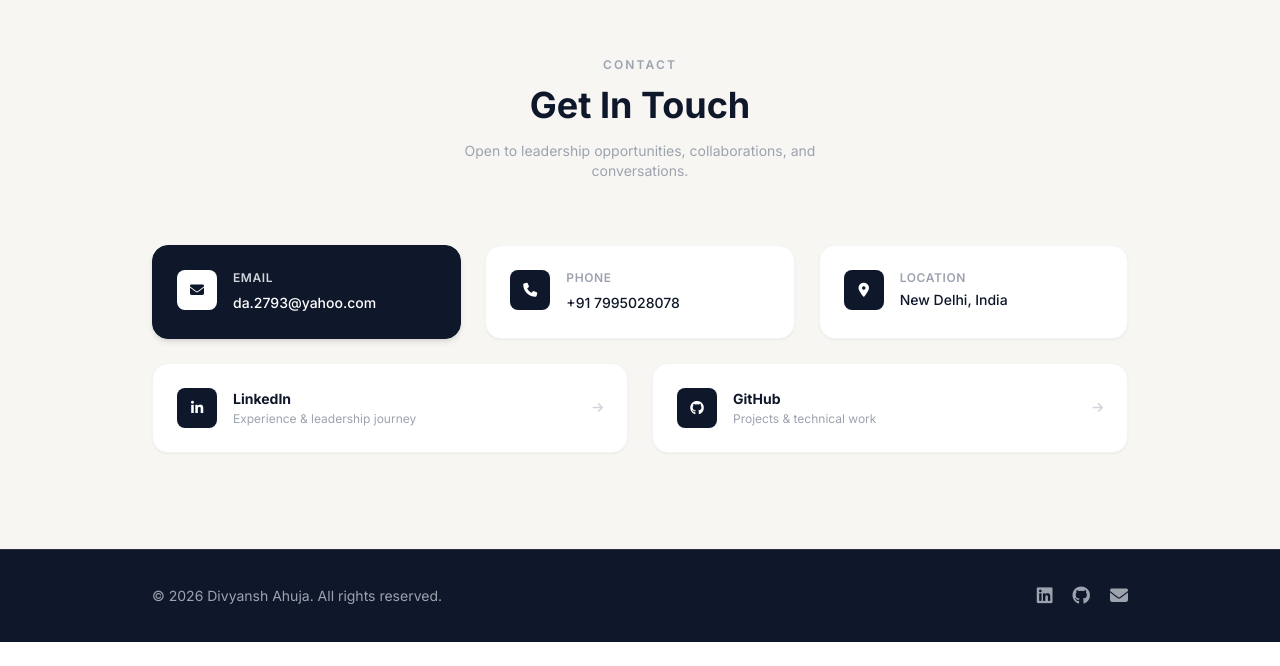
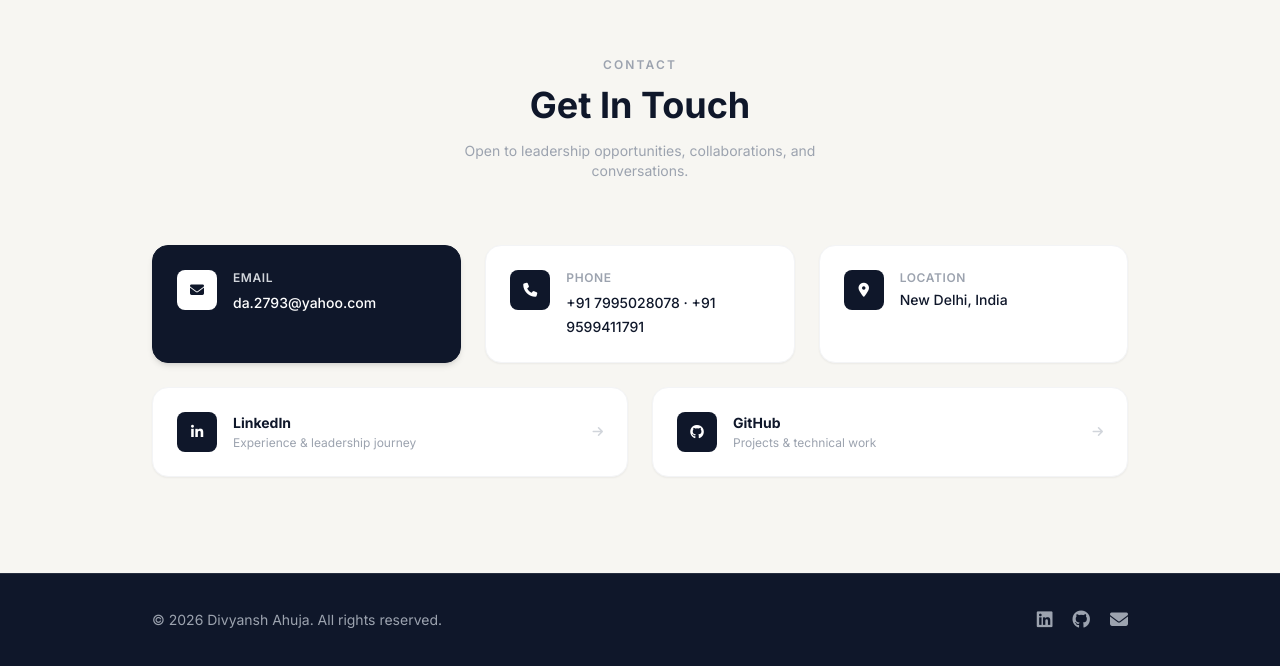
Before and after one commit to DA2793/divyansh-portfolio, a React (Vite) app: page / in a window 1280 px wide. Shown: the part 7621-8287 px from the top of the page. Before the commit the page ends 8263 px from the top, so only its background shows below. Built offline with nearby package versions, Linux system fonts and the light colour scheme.

Commit message:
add second phone number to contact section

```diff
--- a/src/components/Contact/Contact.jsx
+++ b/src/components/Contact/Contact.jsx
@@ -10,7 +10,7 @@ const Contact = () => {
     {
       icon: <i className="fas fa-phone" />,
       label: "Phone",
-      value: "+91 7995028078",
+      value: "+91 7995028078 · +91 9599411791",
       href: "tel:+917995028078",
     },
     {
```
